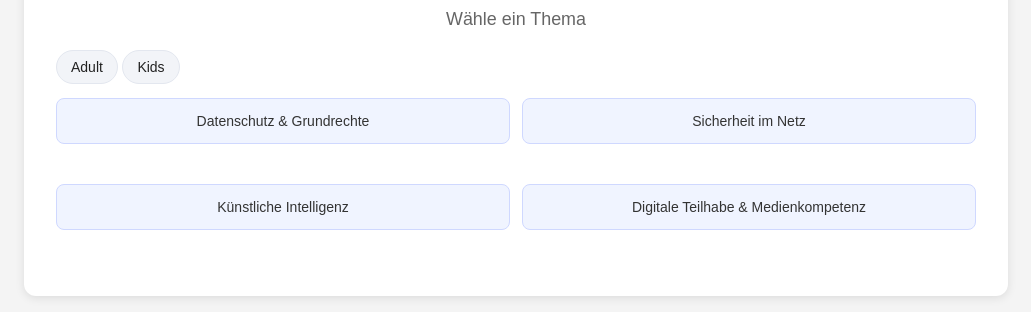
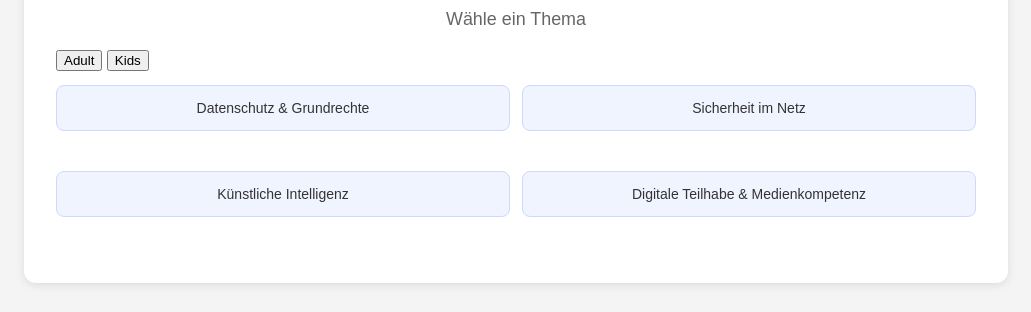
Before and after one commit to carmenNK/Digital-Compass, a plain HTML site: page index.html in a window 1280 px wide. Shown: the part 148-460 px from the top of the page, without its empty margins (124-1155 px from the left). Drawn offline with Linux system fonts and the light colour scheme.

Commit message:
Remove unnecessary classes from mode buttons

```diff
--- a/index.html
+++ b/index.html
@@ -30,8 +30,8 @@
 
     <!-- Mode picker (Adult / Kids) -->
     <div id="mode-picker" class="mode-picker" role="group" aria-label="Mode switch">
-      <button id="mode-adult" class="mode-btn" type="button">Adult</button>
-      <button id="mode-kids" class="mode-btn" type="button">Kids</button>
+      <button id="mode-adult" type="button">Adult</button>
+      <button id="mode-kids" type="button">Kids</button>
     </div>
 
     <div class="theme-grid" id="theme-grid">
```
